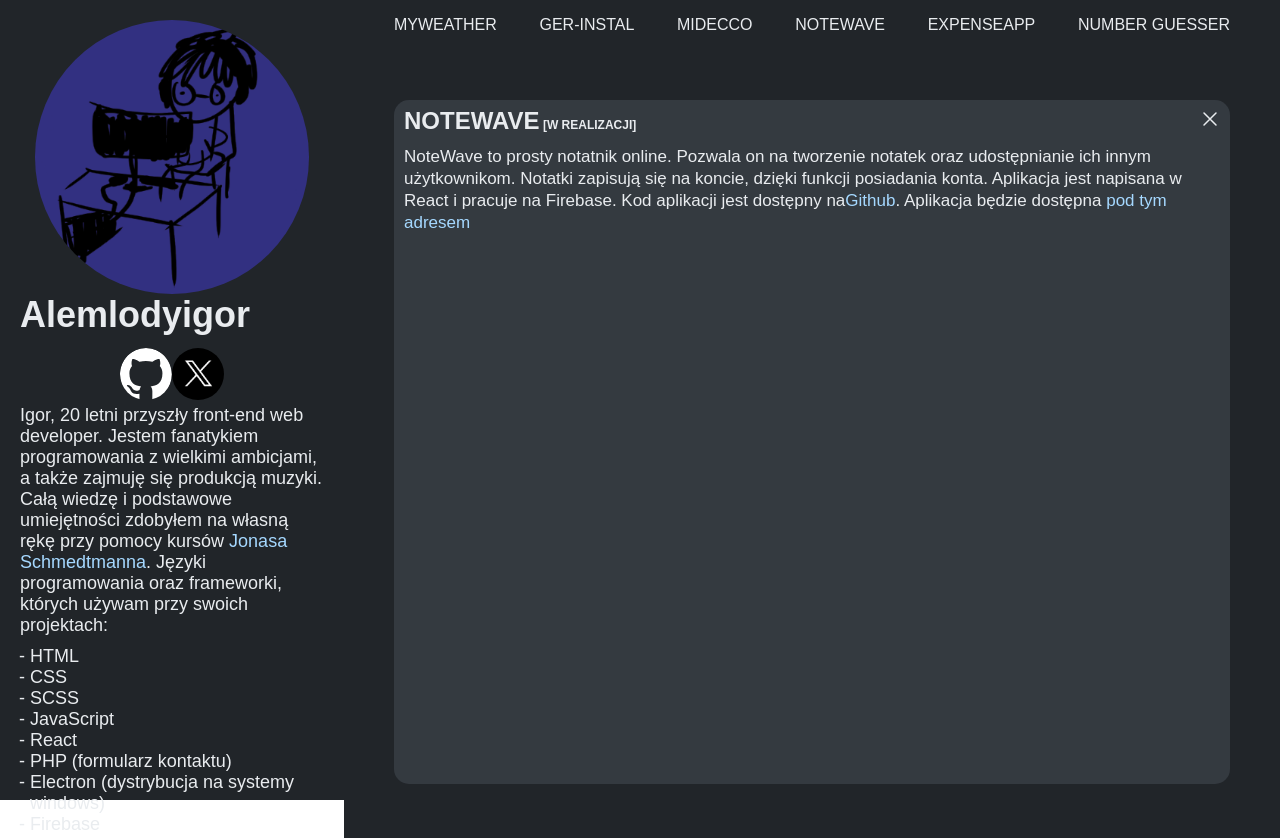
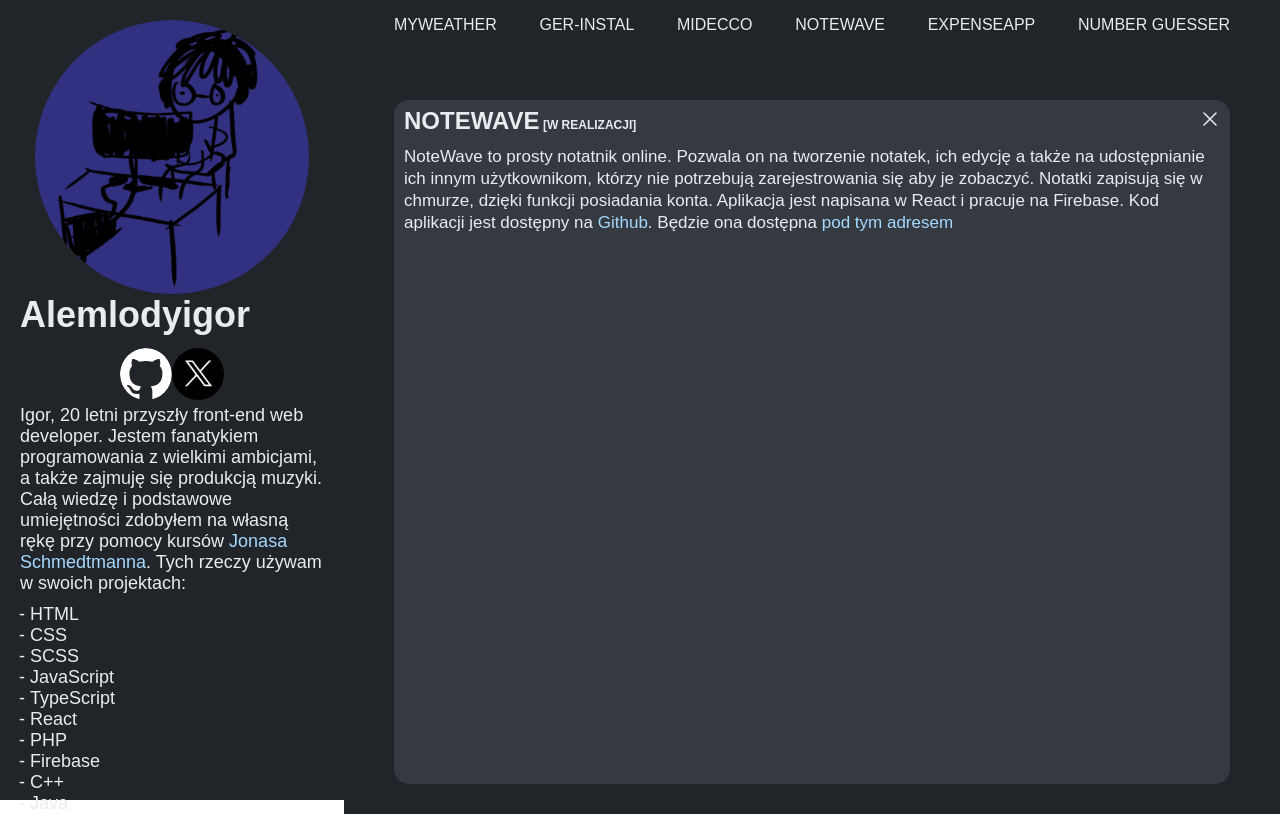
Before and after one commit to alemlodyigor/Portfolio, a React (Vite) app: page / in a window 1280 px wide. Both pictures are taken after a click on the item "NOTEWAVE". After the commit the page ends 814 px from the top, so only its background shows below. Built offline with nearby package versions, Linux system fonts and the light colour scheme.

Commit message:
small changes

```diff
--- a/src/pages/components/Notewave.jsx
+++ b/src/pages/components/Notewave.jsx
@@ -24,12 +24,13 @@ const Notewave = ({ onClose }) => {
       </div>
       <div className="content-preview__desc">
         <p>
-          NoteWave to prosty notatnik online. Pozwala on na tworzenie notatek
-          oraz udostępnianie ich innym użytkownikom. Notatki zapisują się na
-          koncie, dzięki funkcji posiadania konta. Aplikacja jest napisana w
-          React i pracuje na Firebase. Kod aplikacji jest dostępny na
-          <a href="https://github.com/alemlodyigor/NoteWave">Github</a>.
-          Aplikacja będzie dostępna <a href="./notewave">pod tym adresem</a>
+          NoteWave to prosty notatnik online. Pozwala on na tworzenie notatek,
+          ich edycję a także na udostępnianie ich innym użytkownikom, którzy nie
+          potrzebują zarejestrowania się aby je zobaczyć. Notatki zapisują się w
+          chmurze, dzięki funkcji posiadania konta. Aplikacja jest napisana w
+          React i pracuje na Firebase. Kod aplikacji jest dostępny na{" "}
+          <a href="https://github.com/alemlodyigor/NoteWave">Github</a>. Będzie
+          ona dostępna <a href="./notewave">pod tym adresem</a>
         </p>
       </div>
     </div>
--- a/src/pages/components/Profile.jsx
+++ b/src/pages/components/Profile.jsx
@@ -27,20 +27,19 @@ const Profile = () => {
         <a href="https://www.udemy.com/user/jonasschmedtmann/" target="_blank">
           Jonasa Schmedtmanna
         </a>
-        . Języki programowania oraz frameworki, których używam przy swoich
-        projektach:
+        . Tych rzeczy używam w swoich projektach:
       </p>
       <ul className="profile__list">
         <li className="profile__list__element">HTML</li>
         <li className="profile__list__element">CSS</li>
         <li className="profile__list__element">SCSS</li>
         <li className="profile__list__element">JavaScript</li>
+        <li className="profile__list__element">TypeScript</li>
         <li className="profile__list__element">React</li>
-        <li className="profile__list__element">PHP (formularz kontaktu)</li>
-        <li className="profile__list__element">
-          Electron (dystrybucja na systemy windows)
-        </li>
+        <li className="profile__list__element">PHP</li>
         <li className="profile__list__element">Firebase</li>
+        <li className="profile__list__element">C++</li>
+        <li className="profile__list__element">Java</li>
       </ul>
     </div>
   );
```
Also changed, not shown: src/pages/components/Content.jsx (+0 -17 lines).
